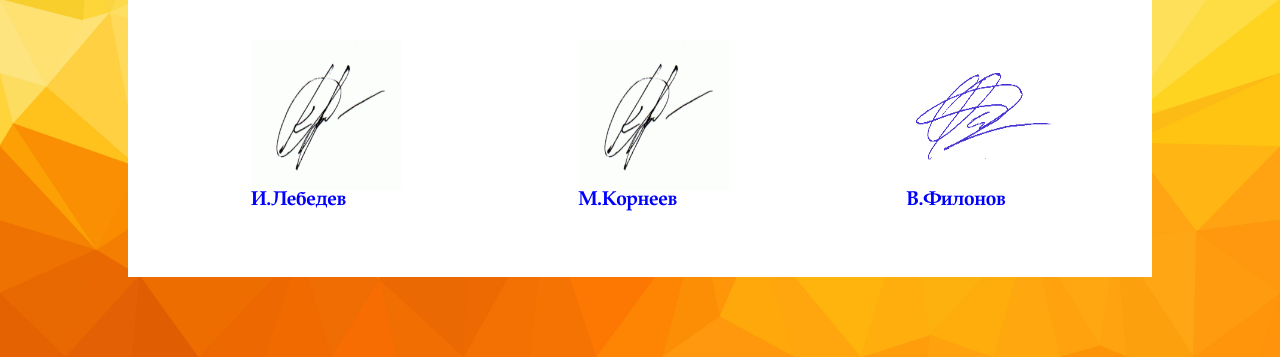
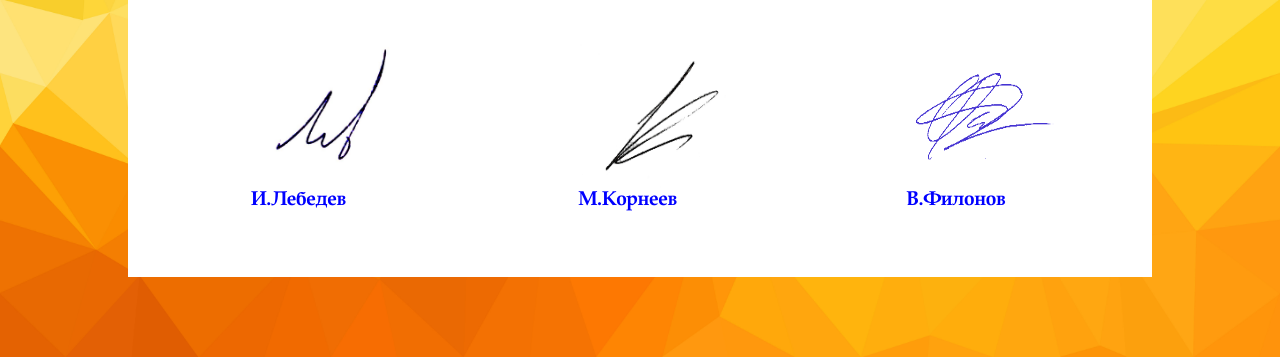
Before and after one commit to sergiishevchenko/pdf-converter, a Django app: template converter/templates/diploma.html in a window 1280 px wide. Shown: the part 443-800 px from the top of the page. Run offline with Django 3.2, Linux system fonts and the light colour scheme; the template is opened without the code that fills it, so the values that code supplies are empty.

Commit message:
fixed image's links

```diff
--- a/converter/templates/diploma.html
+++ b/converter/templates/diploma.html
@@ -24,11 +24,11 @@
                 <div class="diploma-text">Выдан: <span style="color:blue; font-weight: 600;">{{ date }} г.<span></div>
                 <div class="diploma-signatures">
                     <div class="diploma-signatures__item">
-                        <img src="http://127.0.0.1:8000/static/img/sign.gif" style="width: 150px; height: 150px;">
+                        <img src="http://127.0.0.1:8000/static/img/Лебедев.jpg" style="width: 150px; height: 150px;">
                         <div class="diploma-signatures__item-text">И.Лебедев</div>
                     </div>
                     <div class="diploma-signatures__item">
-                        <img src="http://127.0.0.1:8000/static/img/sign.gif" style="width: 150px; height: 150px;">
+                        <img src="http://127.0.0.1:8000/static/img/Корнеев.png" style="width: 150px; height: 150px;">
                         <div class="diploma-signatures__item-text">М.Корнеев</div>
                     </div>
                     <div class="diploma-signatures__item">
```
